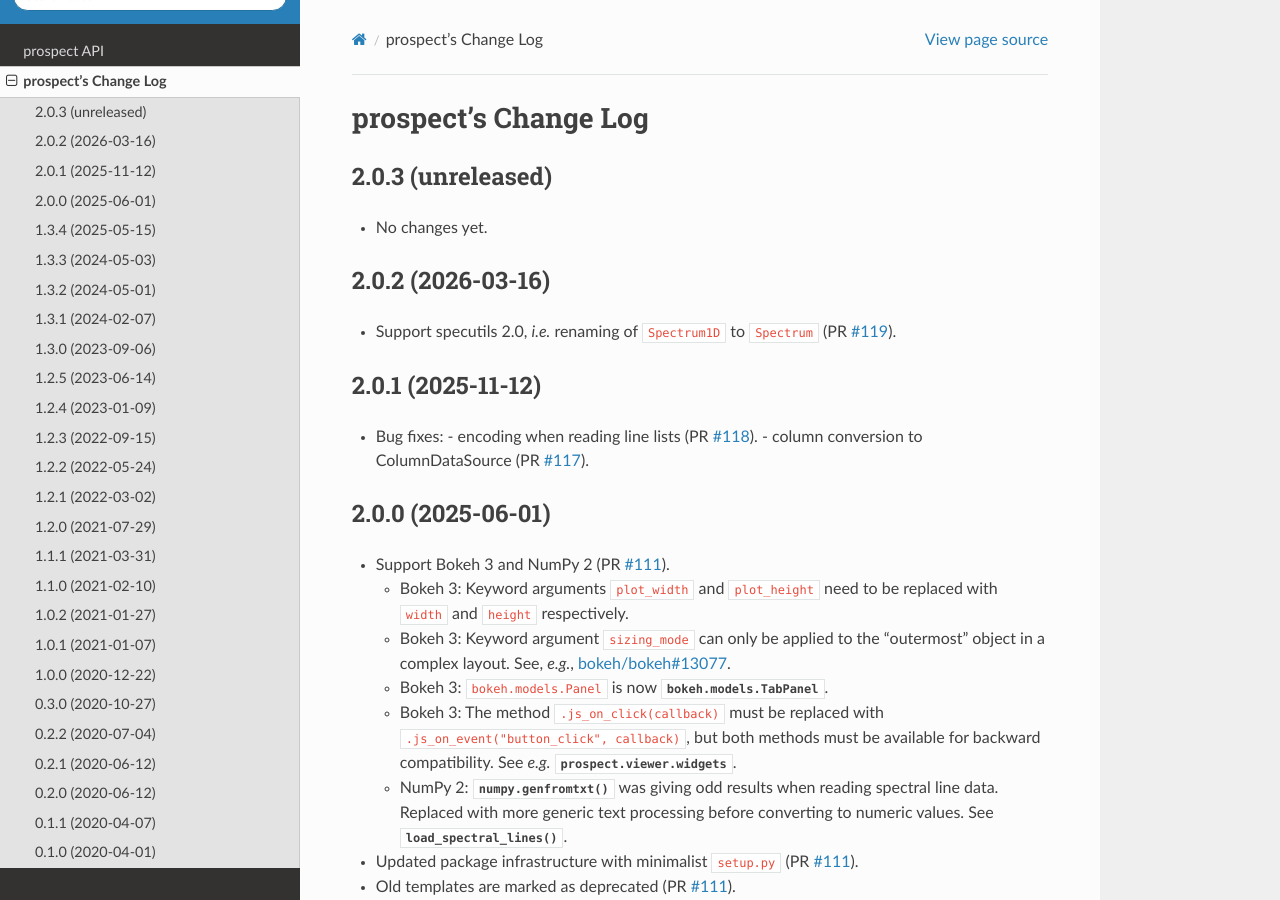
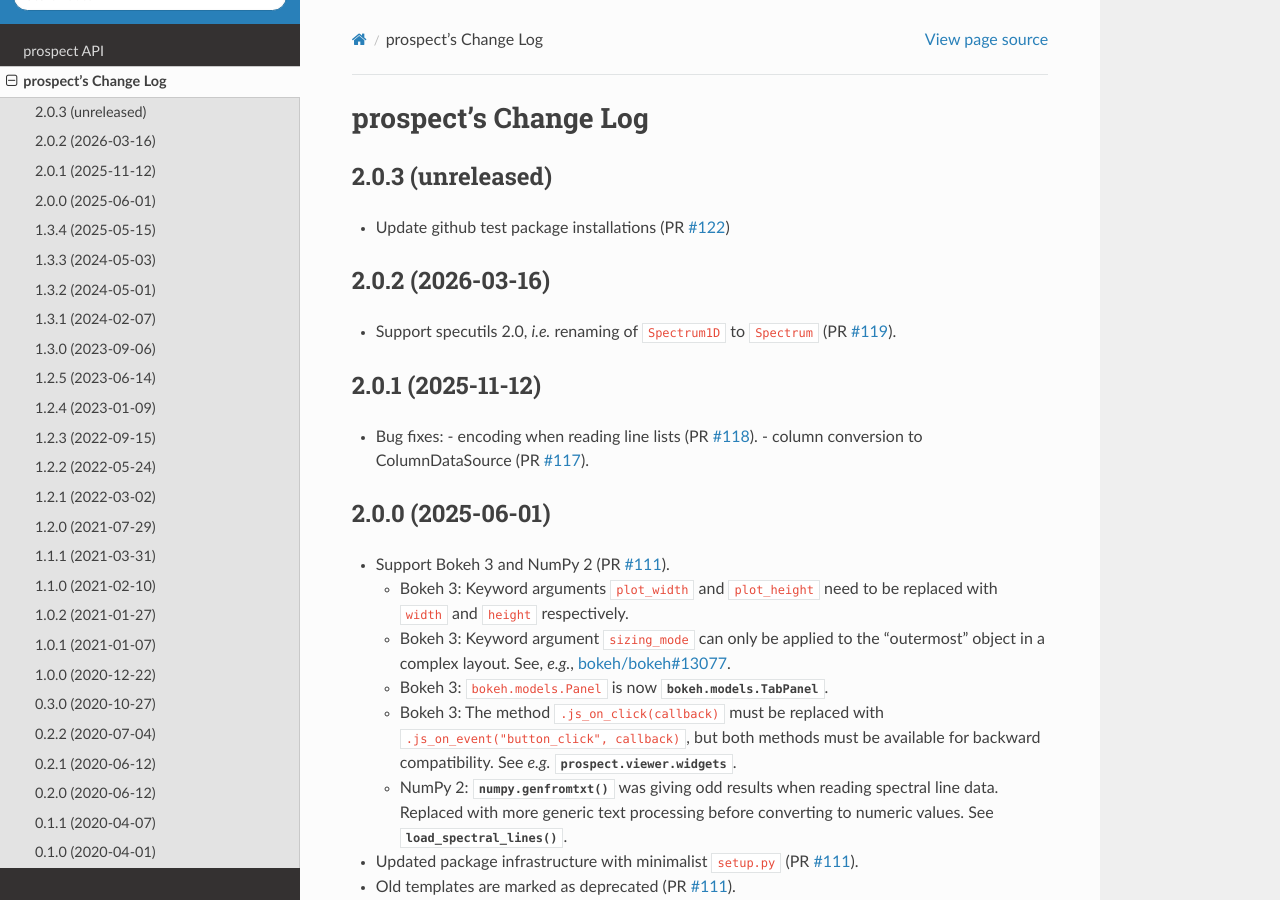
Before and after one commit to desihub/prospect, a Sphinx documentation site: the page built from doc/changes.rst, in a window 1280 px wide and 900 px high. Built offline with Sphinx 7.4.7 and the Read the Docs theme 3.1.0, drawn with Linux system fonts in a browser that asks for light colours.

Commit message:
update changes.rst

```diff
--- a/doc/changes.rst
+++ b/doc/changes.rst
@@ -5,7 +5,9 @@ prospect's Change Log
 2.0.3 (unreleased)
 ------------------
 
-* No changes yet.
+* Update github test package installations (PR `#122`_)
+
+.. _`#122`: https://github.com/desihub/prospect/pull/122
 
 2.0.2 (2026-03-16)
 ------------------
--- a/py/prospect/_version.py
+++ b/py/prospect/_version.py
@@ -1 +1 @@
-__version__ = '2.0.2.post655'
+__version__ = '2.0.2.post659'
```
